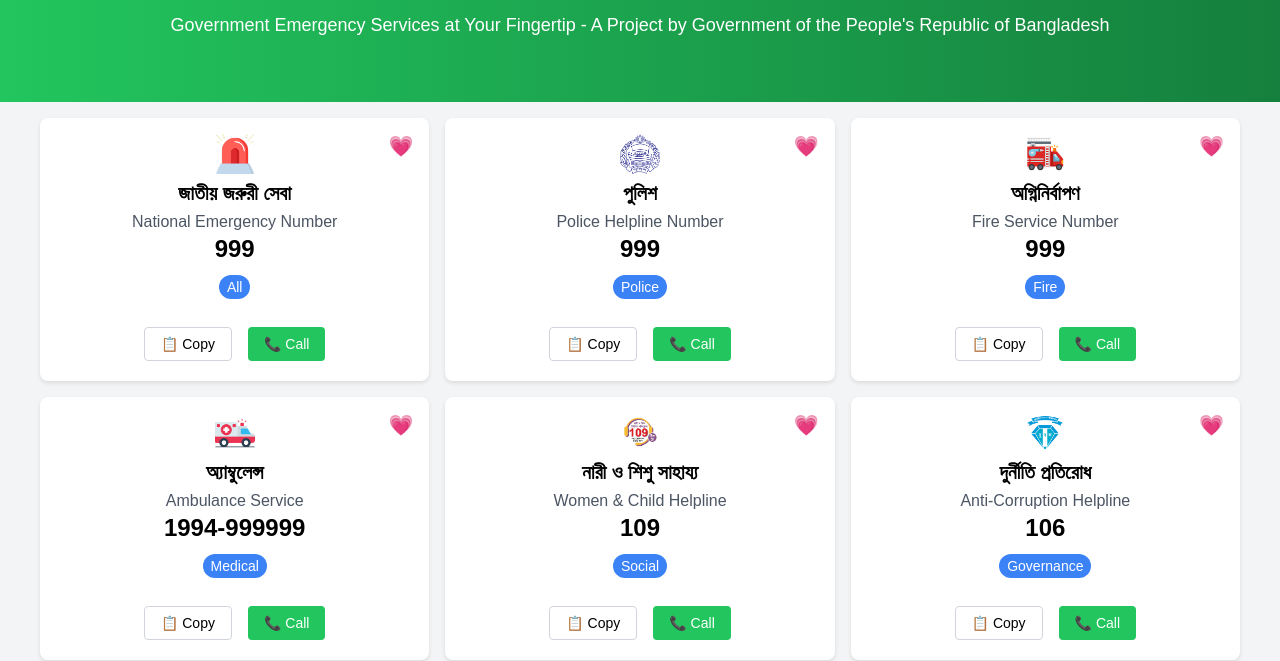
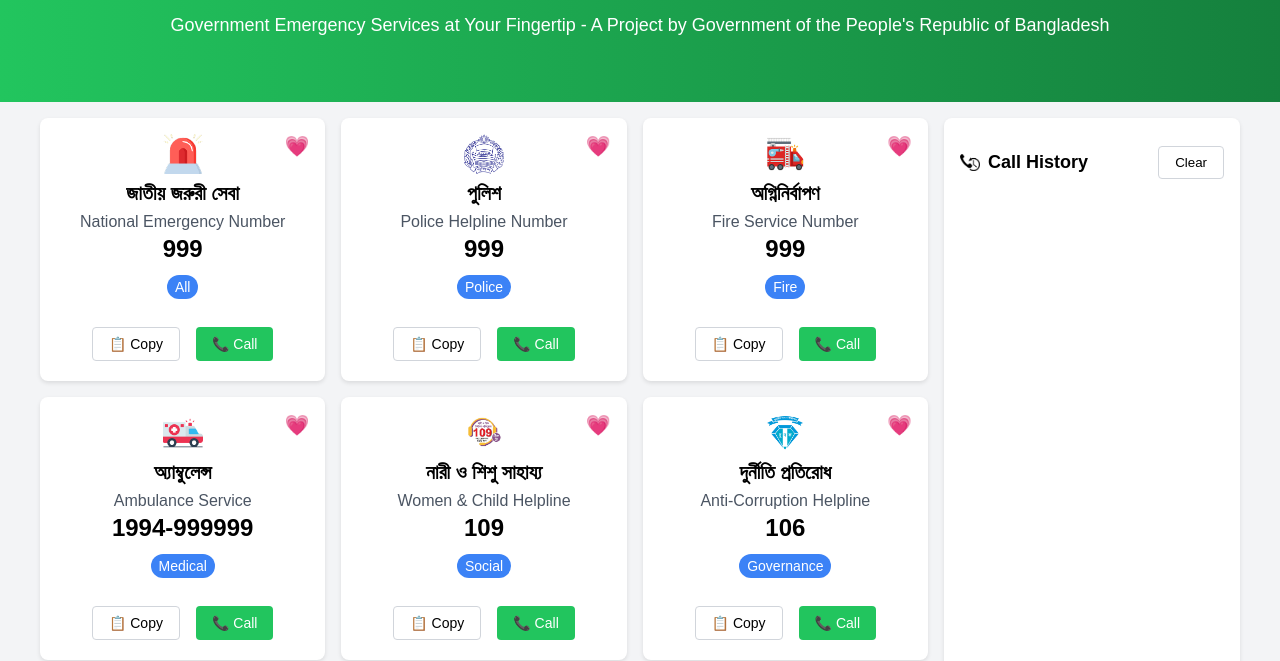
Before and after one commit to itsNazmulHasan/National-emergency-hotline, a plain HTML site: page index.html in a window 1280 px wide. Shown: the part 295-956 px from the top of the page. Drawn offline with Linux system fonts and the light colour scheme.

Commit message:
Final Touch

```diff
--- a/styles.css
+++ b/styles.css
@@ -1,16 +1,15 @@
- body {
+
+      body {
         font-family: Arial, sans-serif;
         margin: 0;
         padding: 0;
         background-color: #f3f4f6;
-
-        /* Navigation Bar */
-
-    .navbar {
+      }
+      .navbar {
         display: flex;
         justify-content: space-between;
         align-items: center;
-        background-color: #ffffff;
+        background-color: linear-gradient(to right, #22c55e, #15803d);
         padding: 1rem;
         box-shadow: 0 2px 4px rgba(0, 0, 0, 0.1);
       }
@@ -22,8 +21,6 @@
         display: flex;
         gap: 1rem;
       }
-
-      /* Hero Section */
       .hero {
         padding: 2rem;
         background: linear-gradient(to right, #22c55e, #15803d);
@@ -40,9 +37,27 @@
         grid-template-columns: 1fr;
         gap: 1rem;
       }
-
-
- .card {
+      @media (min-width: 768px) {
+        .main-grid {
+          grid-template-columns: 9fr 3fr;
+        }
+      }
+      .card-grid {
+        display: grid;
+        grid-template-columns: 1fr;
+        gap: 1rem;
+      }
+      @media (min-width: 640px) {
+        .card-grid {
+          grid-template-columns: repeat(2, 1fr);
+        }
+      }
+      @media (min-width: 1024px) {
+        .card-grid {
+          grid-template-columns: repeat(3, 1fr);
+        }
+      }
+      .card {
         background-color: white;
         border-radius: 0.5rem;
         box-shadow: 0 2px 4px rgba(0, 0, 0, 0.1);
@@ -90,9 +105,6 @@
         color: white;
         border: none;
       }
-
-
-      }
       .history-section {
         background-color: white;
         padding: 1rem;
@@ -126,23 +138,3 @@
       li {
         margin-bottom: 0.5rem;
       }
-
-            @media (min-width: 768px) {
-        .main-grid {
-          grid-template-columns: 9fr 3fr;
-        }
-      }
-      .card-grid {
-        display: grid;
-        grid-template-columns: 1fr;
-        gap: 1rem;
-      }
-      @media (min-width: 640px) {
-        .card-grid {
-          grid-template-columns: repeat(2, 1fr);
-        }
-      }
-      @media (min-width: 1024px) {
-        .card-grid {
-          grid-template-columns: repeat(3, 1fr);
-        }
```
Also changed, not shown: index.html (+8 -9 lines).
